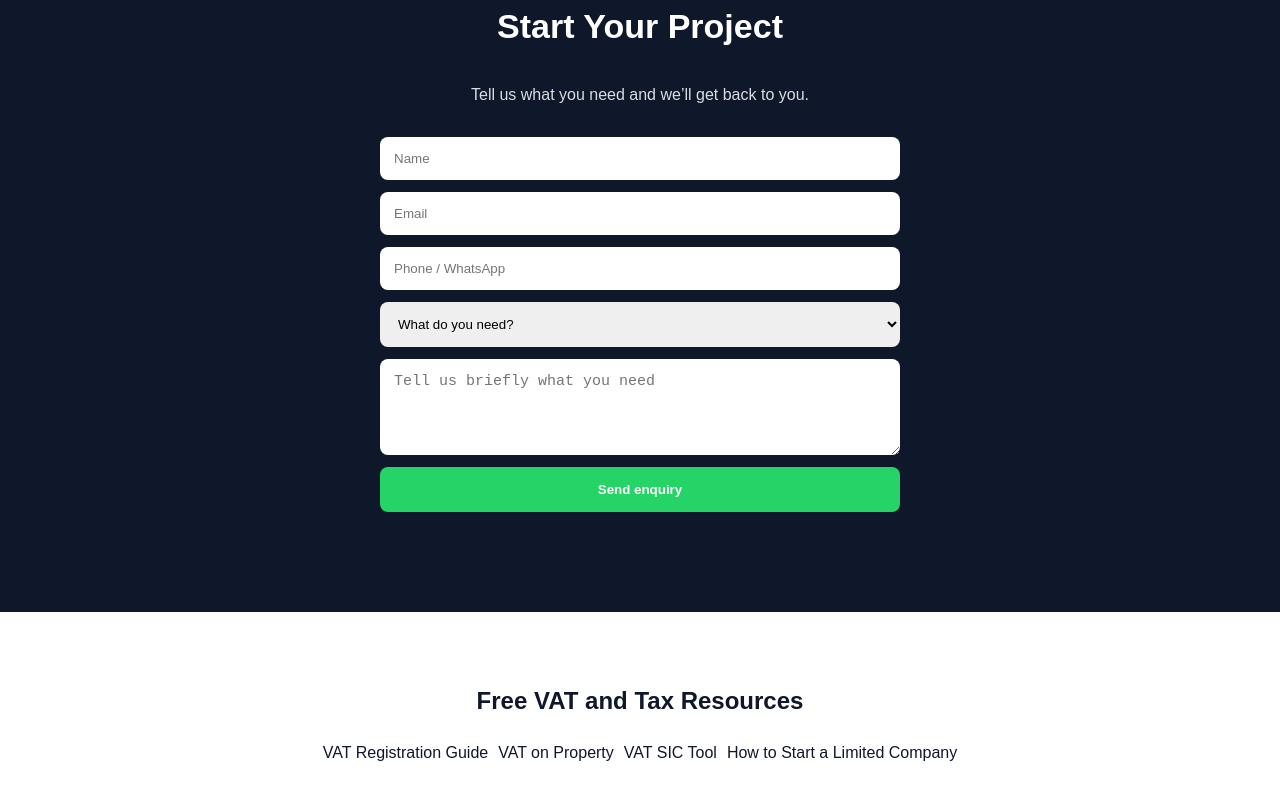
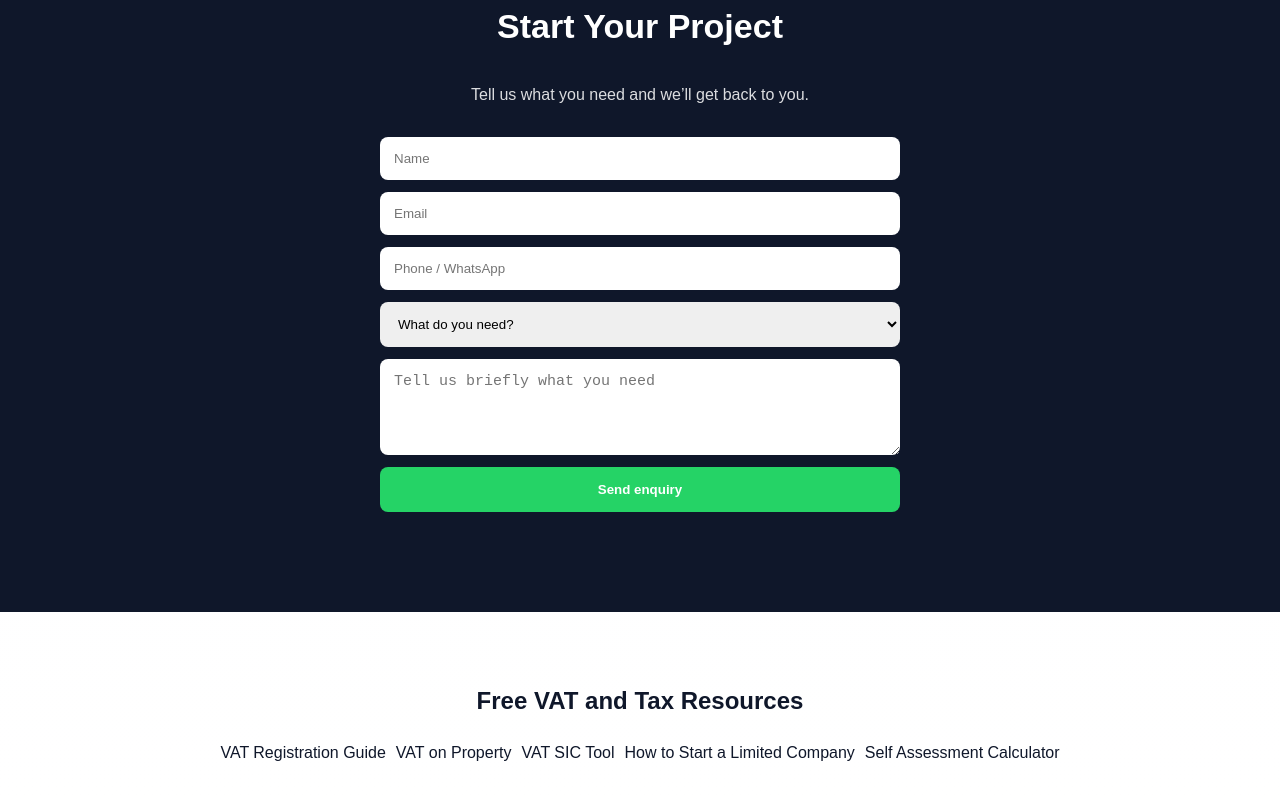
Before and after one commit to HalaDigitalLtd/uktaxcalculator-app, a Next.js app: page /hala in a window 1280 px wide. Shown: the part 3826-4626 px from the top of the page. Built offline with nearby package versions, Linux system fonts and the light colour scheme.

Commit message:
Add self assessment calculator to resources section

```diff
--- a/app/hala/page.tsx
+++ b/app/hala/page.tsx
@@ -284,6 +284,9 @@ export default function HalaPage() {
     <a href="/how-to-start-a-limited-company-uk" style={{ marginLeft: "10px" }}>
   How to Start a Limited Company
 </a>
+    <a href="/self-assessment-calculator" style={{ marginLeft: "10px" }}>
+  Self Assessment Calculator
+</a>
   </div>
 </section>
 
```
